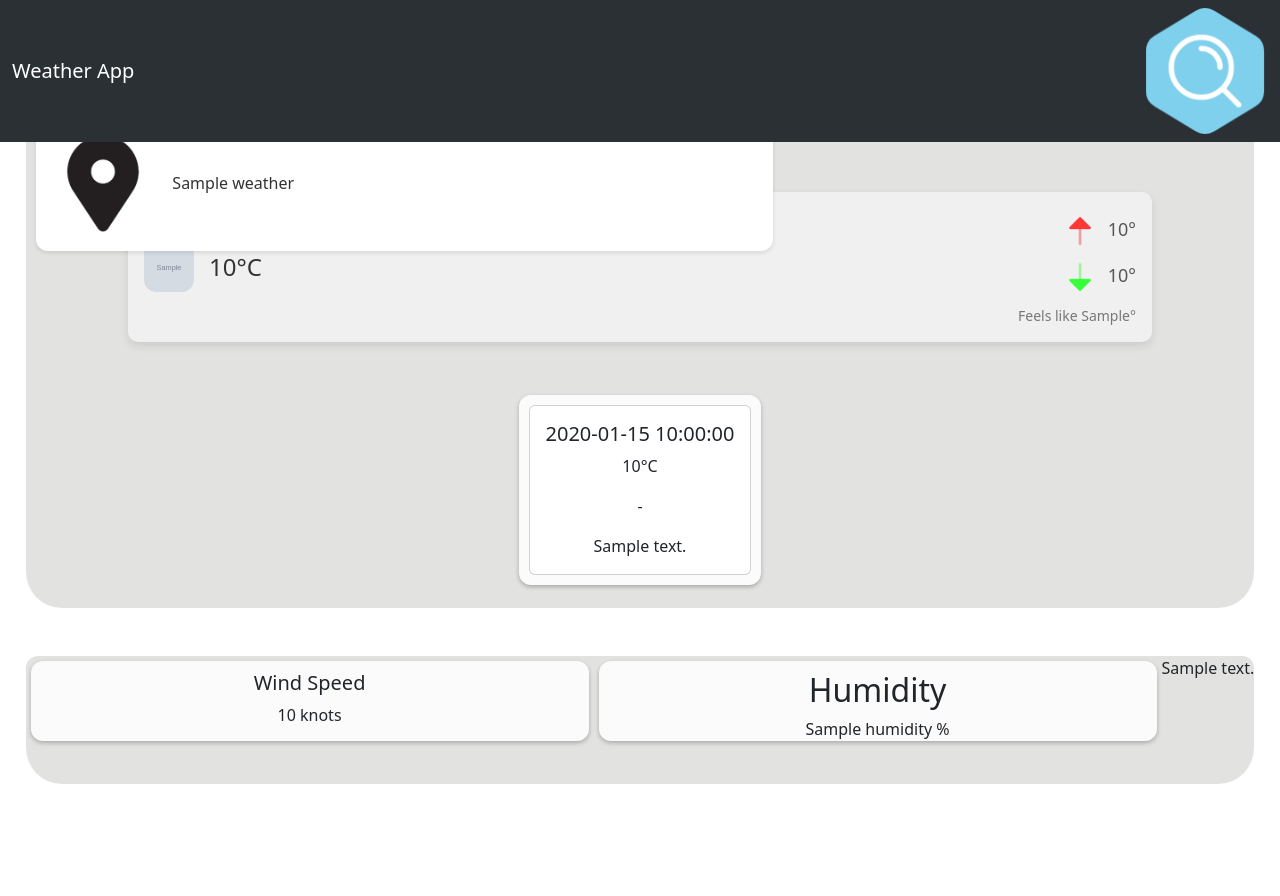
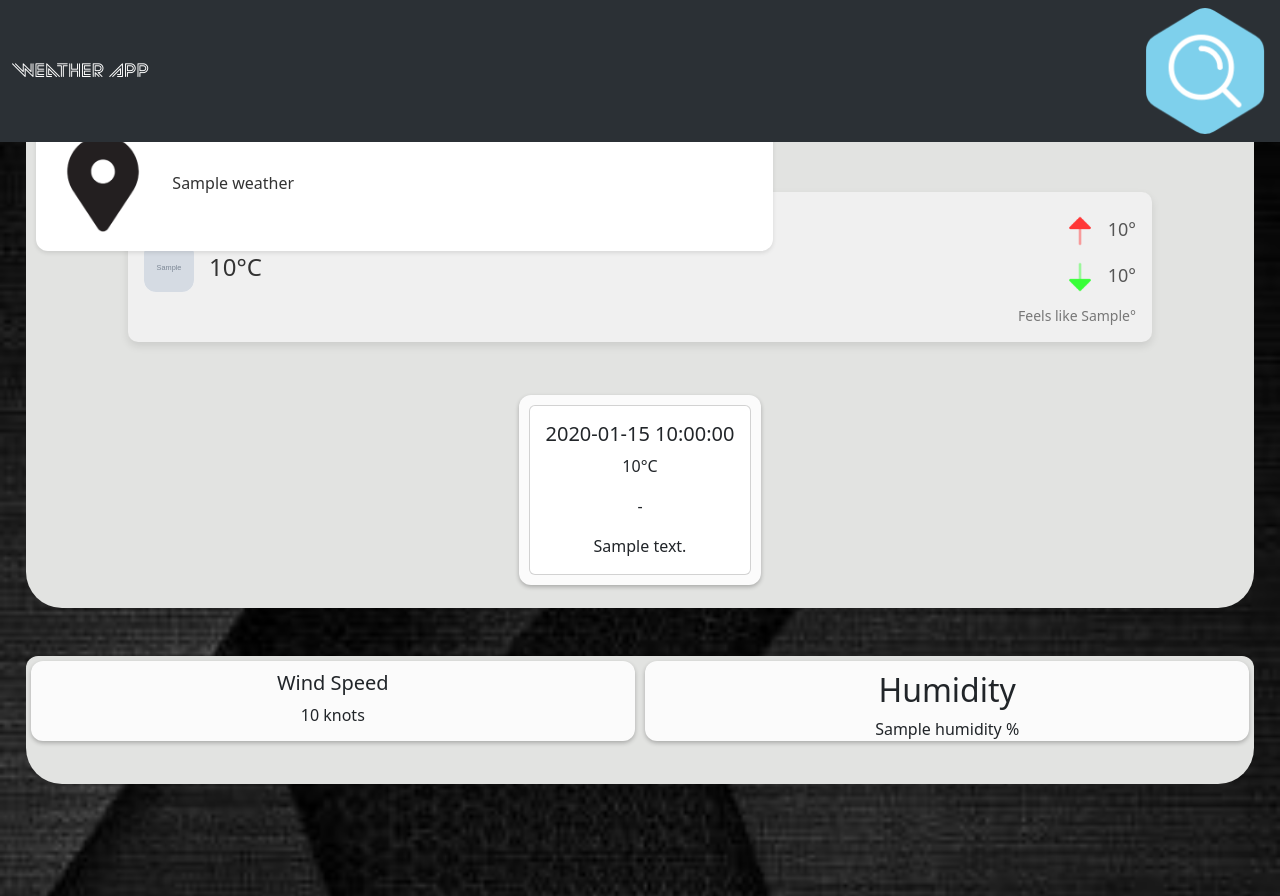
Before and after one commit to codeCrack-01/Weather-Applet, a Flask app: template Templates/home.html in a window 1280 px wide. Run offline with Flask 3, Linux system fonts and the light colour scheme; the template is opened without the code that fills it: most values are stand-ins (such as "Sample title", 1, 10 or a date in 2020); grey boxes marked "Sample" are stand-in pictures.

Commit message:
Added NGINX support

```diff
--- a/Static/style.css
+++ b/Static/style.css
@@ -3,7 +3,7 @@
   font-style: normal;
   font-weight: 1000;
   font-display: block;
-  src: url('media/AnkhSanctuary-PVK0B.ttf');
+  src: url('../Static/media/AnkhSanctuary-PVK0B.ttf');
   unicode-range: U+0000-00FF, U+0131, U+0152-0153, U+02BB-02BC, U+02C6, U+02DA, U+02DC, U+0304, U+0308, U+0329, U+2000-206F, U+2074, U+20AC, U+2122, U+2191, U+2193, U+2212, U+2215, U+FEFF, U+FFFD;
 }
 
@@ -12,8 +12,12 @@
   --boxColor: #fbfbfb;
 }
 
+.navTitle {
+  font-family: 'Mine';
+}
+
 body {
-  background-color: url('media/bg.jpg');
+  background-image: url('../Static/media/bg.jpg');
   /*background-image: url('media/bg.jpg');*/
   background-size: cover; /* Cover the entire viewport */
   background-attachment: fixed; /* Fixed position */
--- a/Templates/home.html
+++ b/Templates/home.html
@@ -89,7 +89,6 @@
         <h2>Humidity</h2>
         <p> {{ weather_data.main.humidity }} % </p>
       </div>
-      <p> {{ weather_data.weather[0].description }} </p>
     </div>
   {% endif %}
 </div>
```
